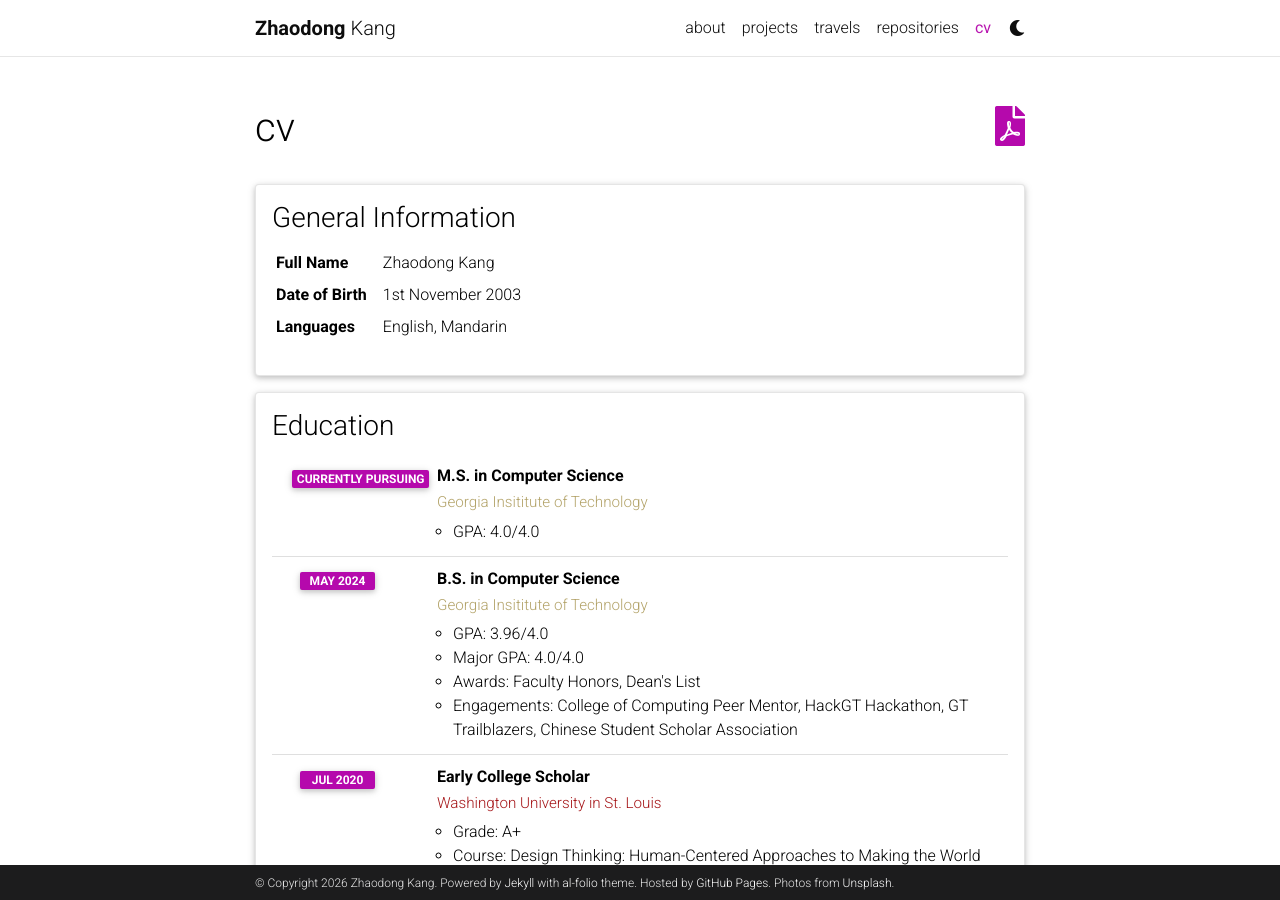
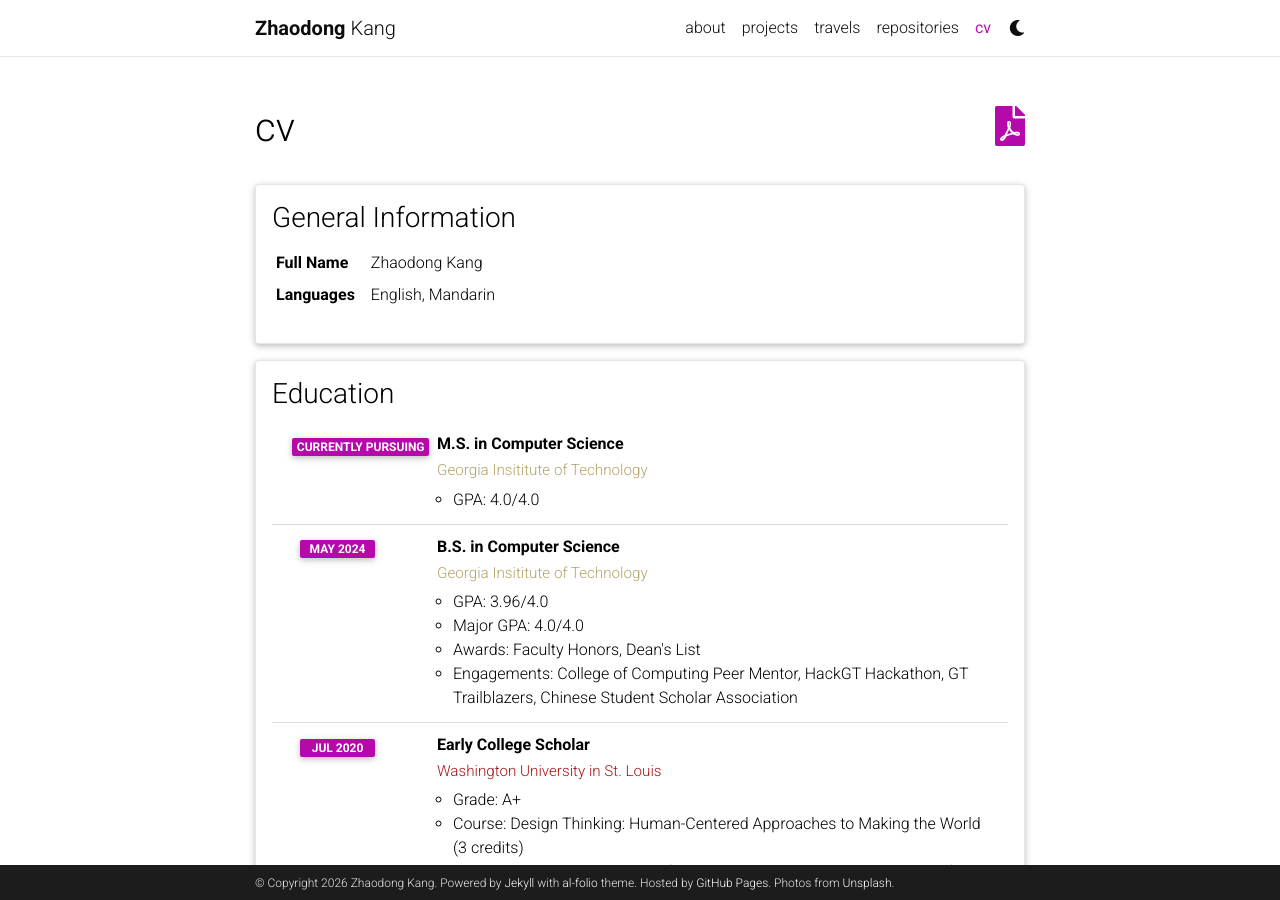
Before and after one commit to zhaodong03/zhaodong03.github.io, a Jekyll site: the page built from _pages/cv.md, in a window 1280 px wide and 900 px high. Built offline with Jekyll 4.4.1, drawn with Linux system fonts in a browser that asks for light colours; comment, search, counter and statistics services are not loaded; a style sheet for code colours, icons or effects is not loaded.

Commit message:
remove DOB

```diff
--- a/_data/cv.yml
+++ b/_data/cv.yml
@@ -3,8 +3,6 @@
   contents:
     - name: Full Name
       value: Zhaodong Kang
-    - name: Date of Birth
-      value: 1st November 2003
     - name: Languages
       value: English, Mandarin
 
```
